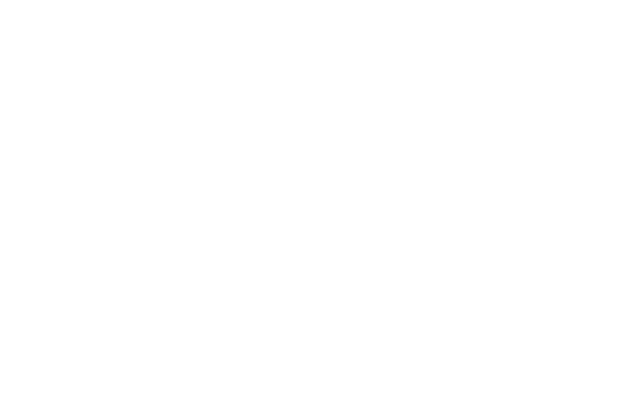
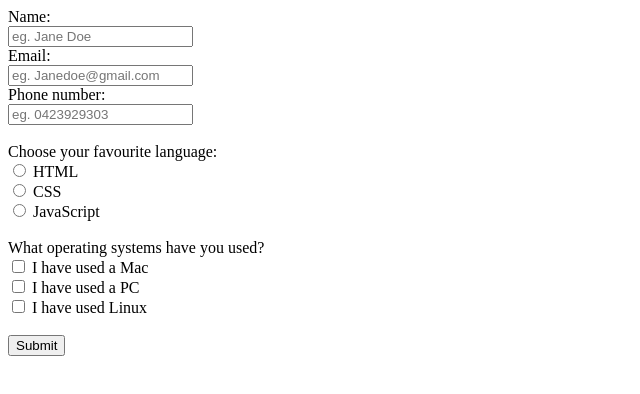
Before and after one commit to missessofiachan/HTML-Debrief, a plain HTML site: page index.html in a window 1280 px wide. Shown: the whole page, without its empty margins (0-640 px from the left). Drawn offline with Linux system fonts and the light colour scheme.

Commit message:
Added in form

```diff
--- a/index.html
+++ b/index.html
@@ -3,5 +3,42 @@
   <head>
     <title>HTML-Debrief</title>
   </head>
-  <body></body>
+  <body>
+    <form>
+      <label for="name">Name:</label>
+      <br>
+      <input type="text" id="name" required placeholder="eg. Jane Doe">
+      <br>
+      <label for="email">Email:</label>
+      <br>
+      <input type="email" id="email" required placeholder="eg. Janedoe@gmail.com">
+      <br>
+      <label for="phoneNum">Phone number:</label>
+      <br>
+      <input type="text" id=phoneNum required pattern="[0-9]+" placeholder="eg. 0423929303">
+      <br>
+      <br>
+      <a>Choose your favourite language:</a>
+      <br>
+      <input type="radio" id="html" name="fav_language" value="HTML">
+      <label for="html">HTML</label><br>
+      <input type="radio" id="css" name="fav_language" value="CSS">
+      <label for="css">CSS</label><br>
+      <input type="radio" id="javascript" name="fav_language" value="JavaScript">
+      <label for="javascript">JavaScript</label>
+      <br>
+      <br>
+      <a>What operating systems have you used?</a>
+      <br>
+      <input type="checkbox" id="mac" name="mac" value="Mac">
+      <label for="vehicle1"> I have used a Mac</label><br>
+      <input type="checkbox" id="pc" name="pc" value="PC">
+      <label for="vehicle2"> I have used a PC</label><br>
+      <input type="checkbox" id="linux" name="linux" value="Linux">
+      <label for="vehicle3"> I have used Linux</label>
+      <br>
+      <br>
+      <input type="submit" value="Submit">
+    </form>
+  </body>
 </html>
```
